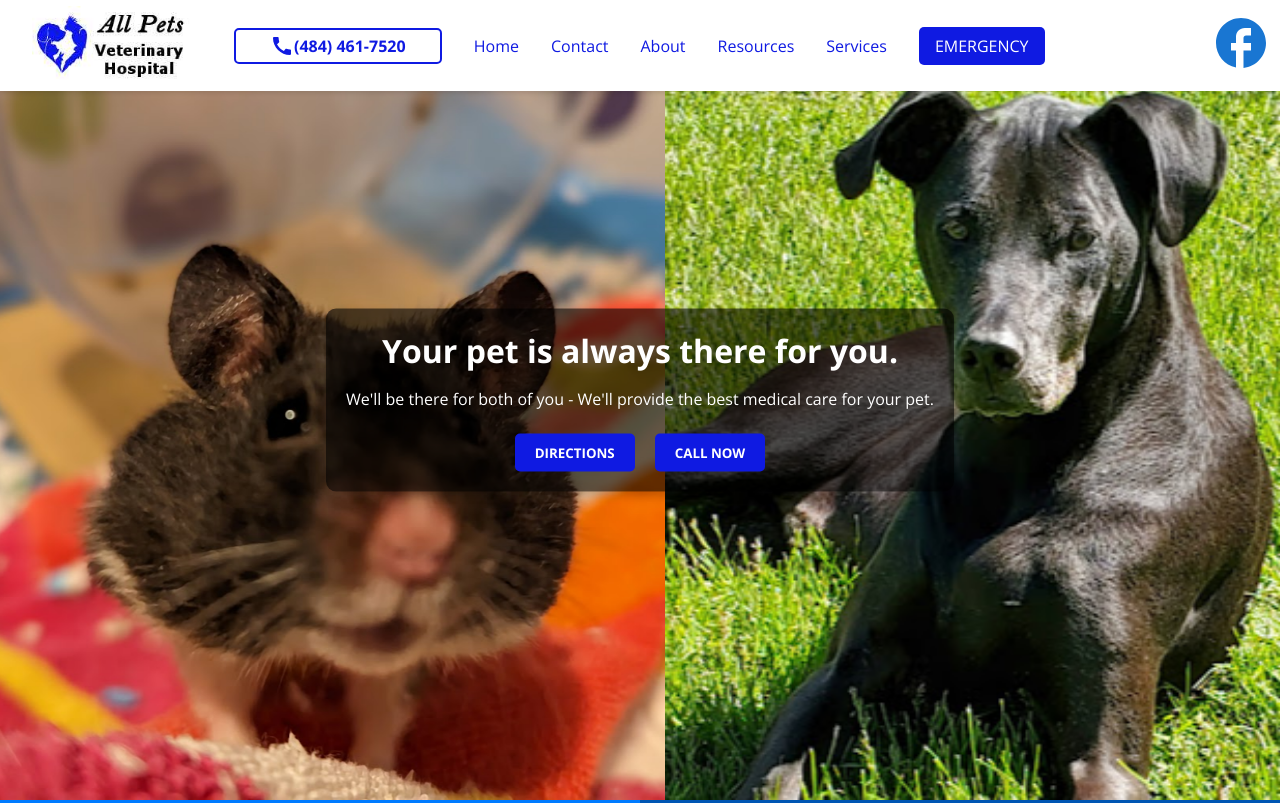
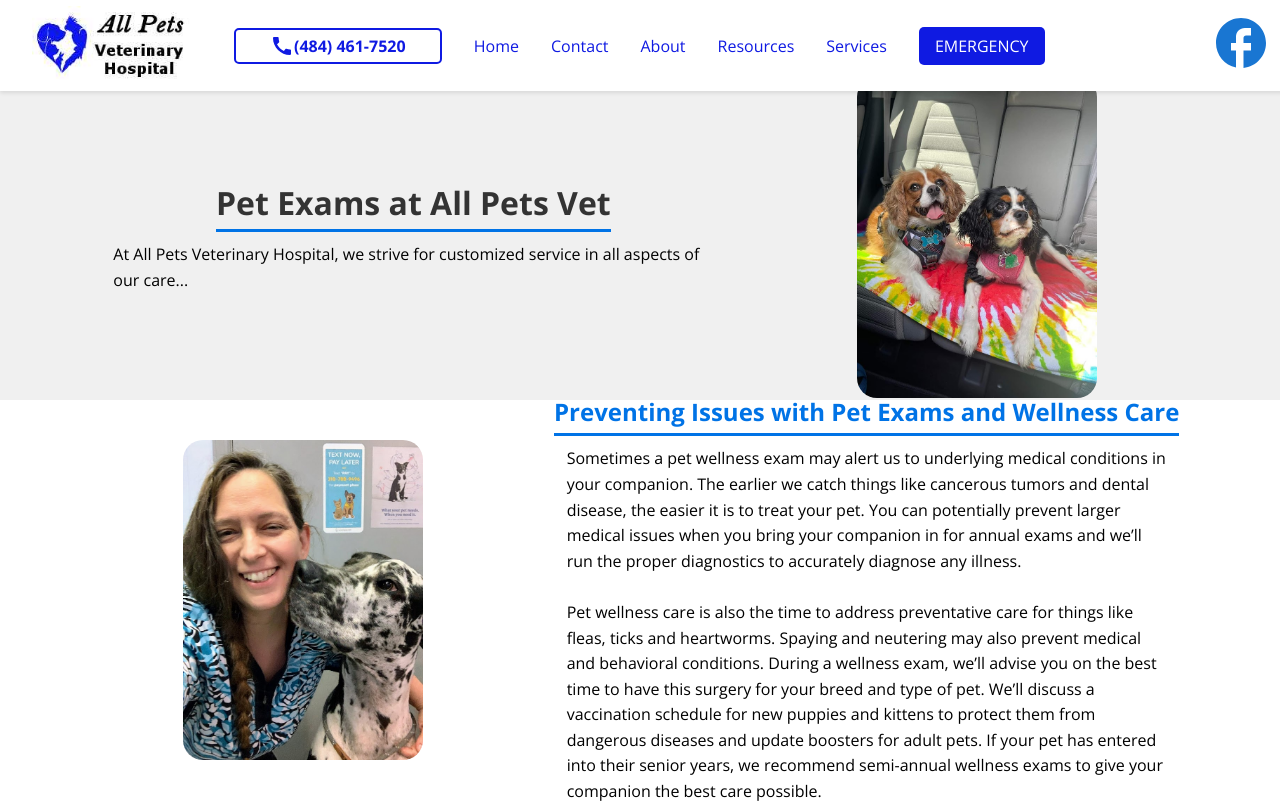
Before and after one commit to CodeJeffreyG/apv-website, a React (Create React App) app: page / in a window 1280 px wide. Shown: the top 803 px of the page. Built offline with nearby package versions, Linux system fonts and the light colour scheme.

Commit message:
made an entire component JG

```diff
--- a/src/App.js
+++ b/src/App.js
@@ -1,12 +1,14 @@
 import Navbar from "./components/navbar/navbar.js";
 import MainComponent from "./components/MainComponent/maincomponent.js";
 import Hospitalhours from "./components/HospitalHours/hospitalhours.js";
+import Wellness from "./components/Wellness/wellness.js";
 function App() {
   return (
     <div className="page-container">
       <Navbar />
-      <MainComponent />
-      <Hospitalhours />
+      <Wellness />
+      {/* <MainComponent /> */}
+      {/* <Hospitalhours /> */}
     </div>
   );
 }
--- /dev/null
+++ b/src/components/Wellness/wellness.css
@@ -0,0 +1,91 @@
+.wellness-visit-container {
+  padding-top: 75px;
+}
+
+.image-container {
+  flex: 1;
+  display: flex;
+  align-items: center; /* Centers the image vertically */
+  justify-content: center; /* Centers the image horizontally */
+  padding: 10px; /* Adds padding around the image */
+  overflow: hidden; /* Prevents the image from overflowing its border-radius */
+}
+
+.section {
+  display: flex;
+  height: calc(50vh - 75px);
+  align-items: center;
+}
+
+/* Section One - Text on left, image on right */
+.section-one {
+  display: flex;
+  background-color: #f0f0f0; /* Grey background */
+}
+
+.section-one .text-container {
+  display: flex;
+  flex-direction: column;
+  align-items: center;
+  justify-content: center;
+  flex: 2;
+  padding-right: 20px; /* Spacing between text and image */
+}
+
+.section-one .image-container {
+  flex: 1;
+  display: flex;
+  justify-content: flex-start; /* Aligns the image to the right */
+}
+
+.section-one h1 {
+  color: #333;
+  border-bottom: 3px solid #0073e6; /* Blue underline */
+  display: inline-block;
+  margin-bottom: 10px;
+  padding-bottom: 5px;
+}
+
+/* Section Two - Image on left, text on right */
+.section-two {
+  height: 50vh;
+  background-color: #fff; /* White background */
+}
+
+.section-two .text-container {
+  display: flex;
+  flex-direction: column;
+  align-items: center;
+  justify-content: center;
+
+  flex: 2;
+  padding-left: 20px; /* Spacing between image and text */
+}
+
+.section-two .image-container {
+  flex: 1;
+  width: 100%;
+  display: flex;
+  justify-content: flex-end; /* Aligns the image to the left */
+}
+
+.section-two h2 {
+  color: #0073e6; /* Nice blue color for the header */
+  margin-bottom: 10px;
+  border-bottom: 3px solid #0073e6; /* Blue underline */
+  display: inline-block;
+  padding-bottom: 5px;
+}
+
+.pet-image {
+  height: 100%; /* Make the image fill the container height */
+  width: 15rem; /* Make the image fill the container width */
+  object-fit: cover; /* Cover the area, may crop the image */
+  border-radius: 20px; /* Rounded corners for the image */
+}
+
+.text-container p {
+  max-width: 600px; /* Adjust this value as needed */
+  margin: 0;
+  line-height: 1.6;
+}
--- /dev/null
+++ b/src/components/Wellness/wellness.js
@@ -0,0 +1,55 @@
+import React from "react";
+import imageOne from "../media/carousel-images/staffDogs/hazel-zeke-danielle.jpg";
+import imageTwo from "../media/carousel-images/staff/Kim-With-Dog.jpg";
+import "./wellness.css";
+
+const wellness = () => {
+  return (
+    <div className="wellness-visit-container">
+      {/* Section One */}
+      <div className="section section-one">
+        <div className="text-container">
+          <h1>Pet Exams at All Pets Vet</h1>
+          <p>
+            At All Pets Veterinary Hospital, we strive for customized service in
+            all aspects of our care...
+          </p>
+        </div>
+        <div className="image-container">
+          {imageOne && <img src={imageOne} alt="Pet" className="pet-image" />}
+        </div>
+      </div>
+
+      {/* Section Two */}
+      <div className="section section-two">
+        <div className="image-container">
+          {imageTwo && <img src={imageTwo} alt="Pet" className="pet-image" />}
+        </div>
+        <div className="text-container">
+          <h2>Preventing Issues with Pet Exams and Wellness Care</h2>
+          <p>
+            Sometimes a pet wellness exam may alert us to underlying medical
+            conditions in your companion. The earlier we catch things like
+            cancerous tumors and dental disease, the easier it is to treat your
+            pet. You can potentially prevent larger medical issues when you
+            bring your companion in for annual exams and we’ll run the proper
+            diagnostics to accurately diagnose any illness.
+            <br />
+            <br />
+            Pet wellness care is also the time to address preventative care for
+            things like fleas, ticks and heartworms. Spaying and neutering may
+            also prevent medical and behavioral conditions. During a wellness
+            exam, we’ll advise you on the best time to have this surgery for
+            your breed and type of pet. We’ll discuss a vaccination schedule for
+            new puppies and kittens to protect them from dangerous diseases and
+            update boosters for adult pets. If your pet has entered into their
+            senior years, we recommend semi-annual wellness exams to give your
+            companion the best care possible.
+          </p>
+        </div>
+      </div>
+    </div>
+  );
+};
+
+export default wellness;
--- a/src/components/navbar/navbar.css
+++ b/src/components/navbar/navbar.css
@@ -120,8 +120,10 @@
 /* Style for dropdown items */
 .dropdown-menu li a {
   color: #0f1ae2; /* Match the color with your nav item links */
-  padding: 0.5rem 1rem; /* Provides padding for each dropdown item */
+  padding: 0.5rem 0.5rem; /* Provides padding for each dropdown item */
   display: block; /* Ensures the link covers the full list item area for easier clicking */
+  text-align: left;
+  font-size: 1rem;
   text-decoration: none;
 }
 
--- a/src/components/navbar/navbar.js
+++ b/src/components/navbar/navbar.js
@@ -72,17 +72,35 @@ function Navbar() {
         </li>
 
         <li className="nav-item dropdown">
-          <a href="#">Services</a>{" "}
+          <a href="">Services</a>{" "}
           {/* Updated href to "#" for dropdown trigger */}
           <ul className="dropdown-menu">
             <li>
-              <a href="/services/consulting">Consulting</a>
+              <a href="/services/Wellness">Wellness</a>
             </li>
+
             <li>
-              <a href="/services/implementation">Implementation</a>
+              <a href="/services/Vaccines">Vaccines</a>
             </li>
+
             <li>
-              <a href="/services/support">Support</a>
+              <a href="/services/Spay-Neuter">Spay/Neuter</a>
+            </li>
+
+            <li>
+              <a href="/services/DentalCare">Dental Care</a>
+            </li>
+
+            <li>
+              <a href="/services/LaserTherapy">Laser Therapy</a>
+            </li>
+
+            <li>
+              <a href="/services/Microchipping">Microchipping</a>
+            </li>
+
+            <li>
+              <a href="/services/Euthanasia">Euthanasia</a>
             </li>
           </ul>
         </li>
```
Also changed, not shown: src/components/media/carousel-images/staff/Kim-With-Dog.jpg (added).
